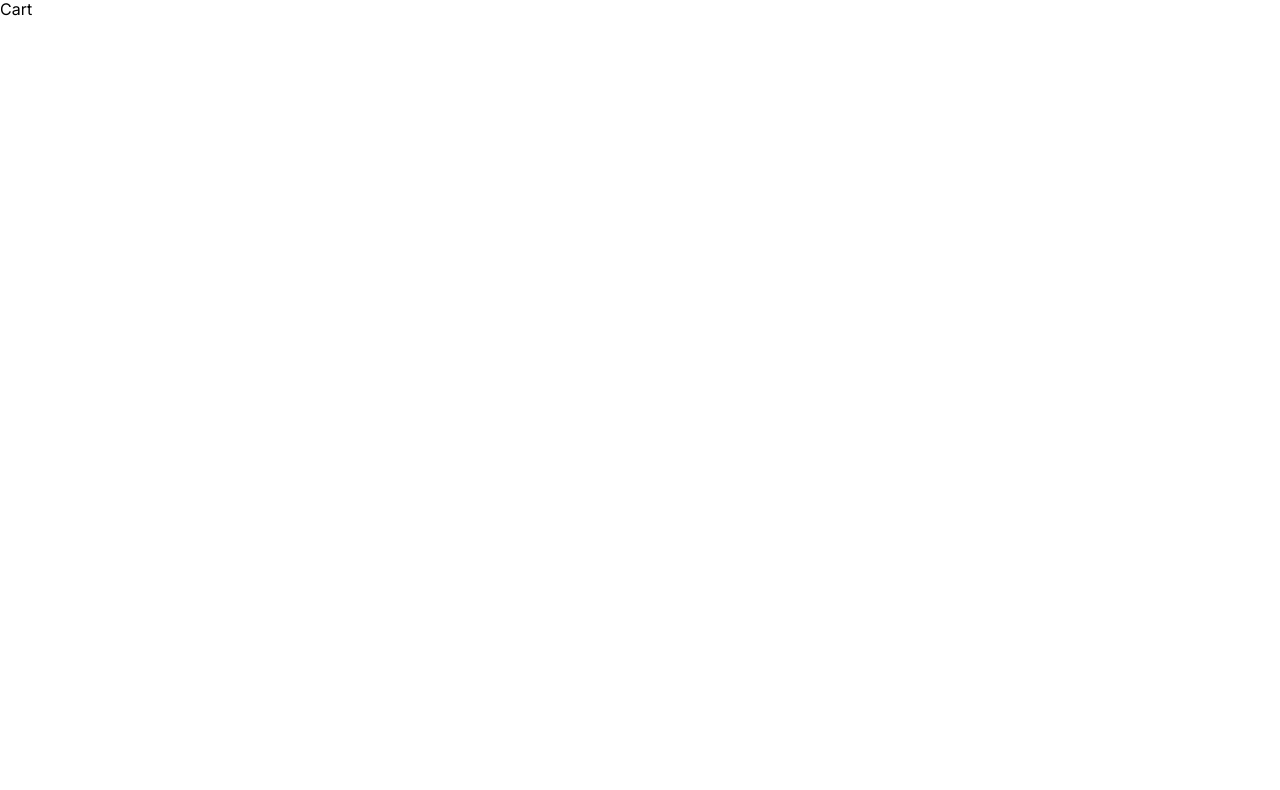
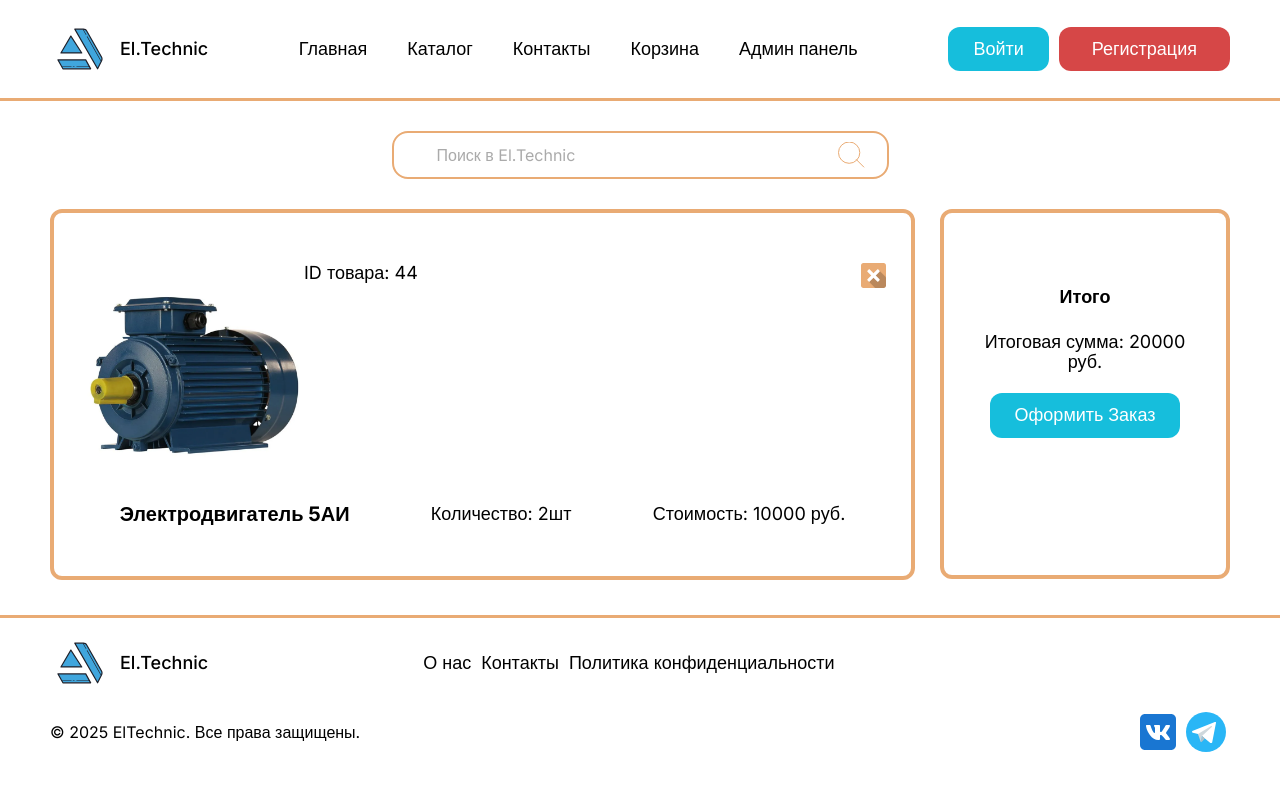
Before and after one commit to KuzAnton8335/el-technik, a React (Vite) app: page /cart in a window 1280 px wide. Shown: the top 790 px of the page. Built offline with nearby package versions, Linux system fonts and the light colour scheme.

Commit message:
добавил страницу корзины

```diff
--- a/src/layouts/MainSection/MainSection.scss
+++ b/src/layouts/MainSection/MainSection.scss
@@ -12,8 +12,4 @@
 		display: flex;
 		gap: 25px;
 	}
-    &__card{
-
-	}
-
 }
--- a/src/pages/Cart/Cart.jsx
+++ b/src/pages/Cart/Cart.jsx
@@ -1,7 +1,81 @@
+import { SearchCategories } from '../../components/SearchCategories/SearchCategories';
+import { Footer } from '../../layouts/Footer/Footer.jsx';
+import { Header } from '../../layouts/Header/Header.jsx';
 import './Cart.scss';
 
 const Cart = () => {
-	return <div>Cart</div>;
+	return (
+		<div className="cart">
+			<Header />
+			<div className="container">
+				<div className="cart__top">
+					<SearchCategories />
+				</div>
+				<div className="cart__wrapper">
+					<div className="cart__content">
+						<div className="cart__content-body">
+							<button className="cart__content-body-btn">
+								<svg
+									width="25"
+									height="25"
+									viewBox="0 0 25 25"
+									fill="none"
+									xmlns="http://www.w3.org/2000/svg"
+								>
+									<path
+										d="M25 22.6165C25 23.933 23.933 25 22.6165 25H2.3835C1.067 25 0 23.933 0 22.6165V2.3835C0 1.067 1.067 0 2.3835 0H22.6165C23.933 0 25 1.067 25 2.3835V22.6165Z"
+										fill="#E9AB74"
+									/>
+									<path
+										opacity="0.2"
+										d="M18.5144 7.671L7.6709 18.5145L14.1564 25H22.6164C23.9329 25 24.9999 23.933 24.9999 22.6165V14.1565L18.5144 7.671Z"
+										fill="black"
+									/>
+									<path
+										d="M18.5146 16.241C18.8151 16.5415 18.8151 17.029 18.5146 17.3295L17.3291 18.515C17.0286 18.8155 16.5411 18.8155 16.2406 18.515L6.48563 8.759C6.18513 8.4585 6.18513 7.971 6.48563 7.6705L7.67113 6.485C7.97163 6.1845 8.45913 6.1845 8.75963 6.485L18.5146 16.241Z"
+										fill="white"
+									/>
+									<path
+										d="M16.2411 6.48551C16.5416 6.18501 17.0291 6.18501 17.3296 6.48551L18.5151 7.67101C18.8156 7.97151 18.8156 8.45901 18.5151 8.75951L8.75914 18.5145C8.45864 18.815 7.97114 18.815 7.67064 18.5145L6.48514 17.329C6.18464 17.0285 6.18464 16.541 6.48514 16.2405L16.2411 6.48551Z"
+										fill="white"
+									/>
+								</svg>
+							</button>
+							<div className="cart__content-images">
+								<img
+									src="/src/assets/images/card-img-5.jpg"
+									width="225"
+									height="243"
+									alt="img"
+									className="cart__content-image"
+								/>
+								<p className="cart__content-id">ID товара: 44 </p>
+							</div>
+							<div className="cart__content-info">
+								<h3 className="cart__content-title">
+									Электродвигатель 5АИ
+								</h3>
+								<p className="cart__content-quantity">Количество: 2шт</p>
+								<p className="cart__content-price">
+									Стоимость: 10000 руб.
+								</p>
+							</div>
+						</div>
+					</div>
+					<div className="cart__right">
+						<div className="cart__total">
+							<h4 className="cart__total-title">Итого</h4>
+							<div className="cart__total-info">
+								<span>Итоговая сумма: 20000 руб.</span>
+							</div>
+							<button className="cart__total-btn">Оформить Заказ</button>
+						</div>
+					</div>
+				</div>
+			</div>
+			<Footer />
+		</div>
+	);
 };
 
 export default Cart;
--- a/src/pages/Cart/Cart.scss
+++ b/src/pages/Cart/Cart.scss
@@ -0,0 +1,86 @@
+.cart {
+	&__top {
+		display: flex;
+		align-items: center;
+		justify-content: center;
+	}
+
+	&__wrapper {
+		display: flex;
+		gap: 25px;
+	}
+
+	&__total {
+		padding: 50px 25px 50px 25px;
+		border: 4px solid #e9ab74;
+		border-radius: 12px;
+		height: 370px;
+		text-align: center;
+	}
+
+	&__content {
+		max-width: 865px;
+		width: 100%;
+		padding: 50px 25px 50px 25px;
+		border: 4px solid #e9ab74;
+		border-radius: 12px;
+		margin-bottom: 35px;
+	}
+
+	&__content-body {
+		display: flex;
+		flex-direction: column;
+		position: relative;
+	}
+
+	&__content-body-btn {
+		position: absolute;
+		top: 0;
+		right: 0;
+	}
+
+	&__content-images {
+		display: flex;
+		align-items: start;
+		padding-bottom: 15px;
+	}
+	&__content-id {
+		font-size: 18px;
+	}
+
+	&__content-info {
+		display: flex;
+		align-items: center;
+		justify-content: space-around;
+	}
+
+	&__content-title {
+		font-size: 20px;
+	}
+
+	&__content-quantity {
+		font-size: 18px;
+	}
+
+	&__content-price {
+		font-size: 18px;
+	}
+
+	&__total-title {
+		font-size: 18px;
+	}
+
+	&__total-info {
+		font-size: 18px;
+		margin-bottom: 20px;
+	}
+
+	&__total-btn {
+		padding: 12px 25px;
+		background-color: #16bedc;
+		color: #fff;
+		font-size: 18px;
+		font-weight: 500;
+		border-radius: 12px;
+	}
+}
```
